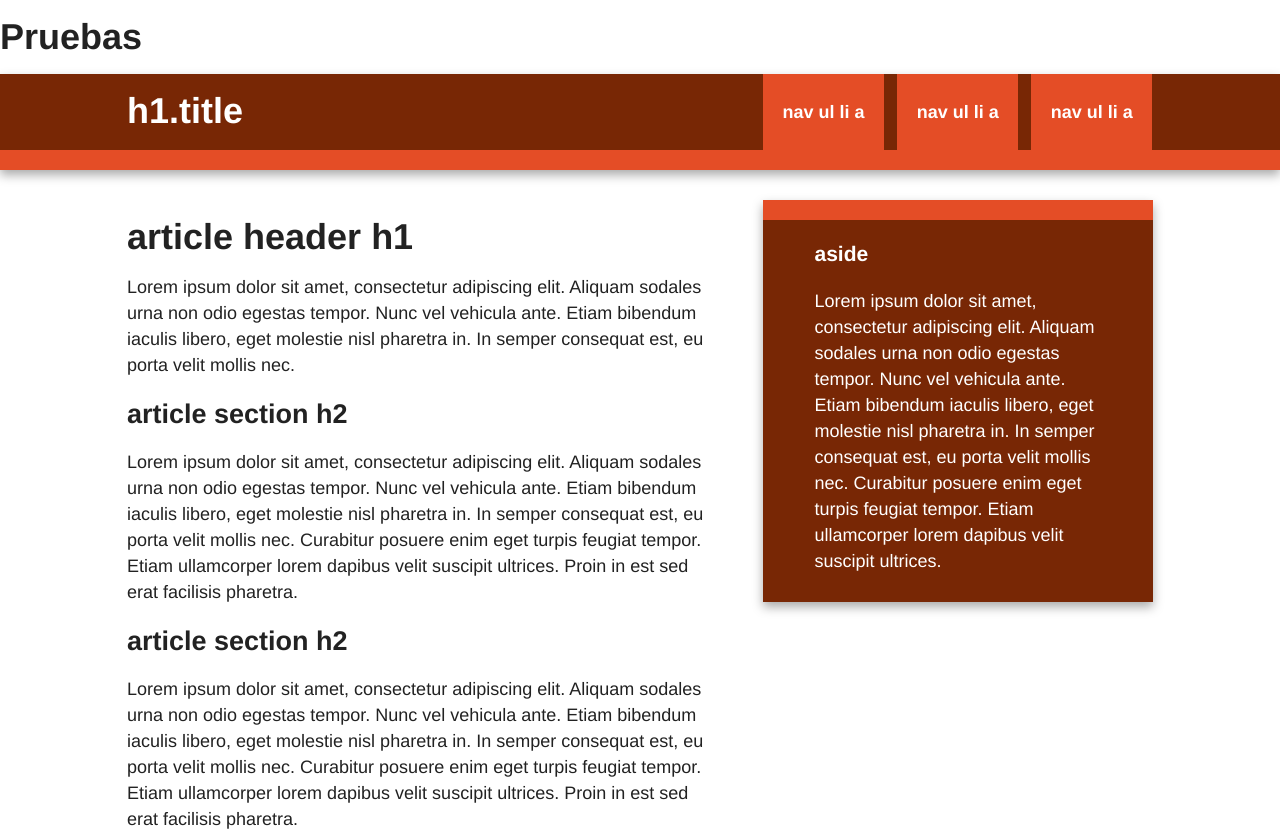
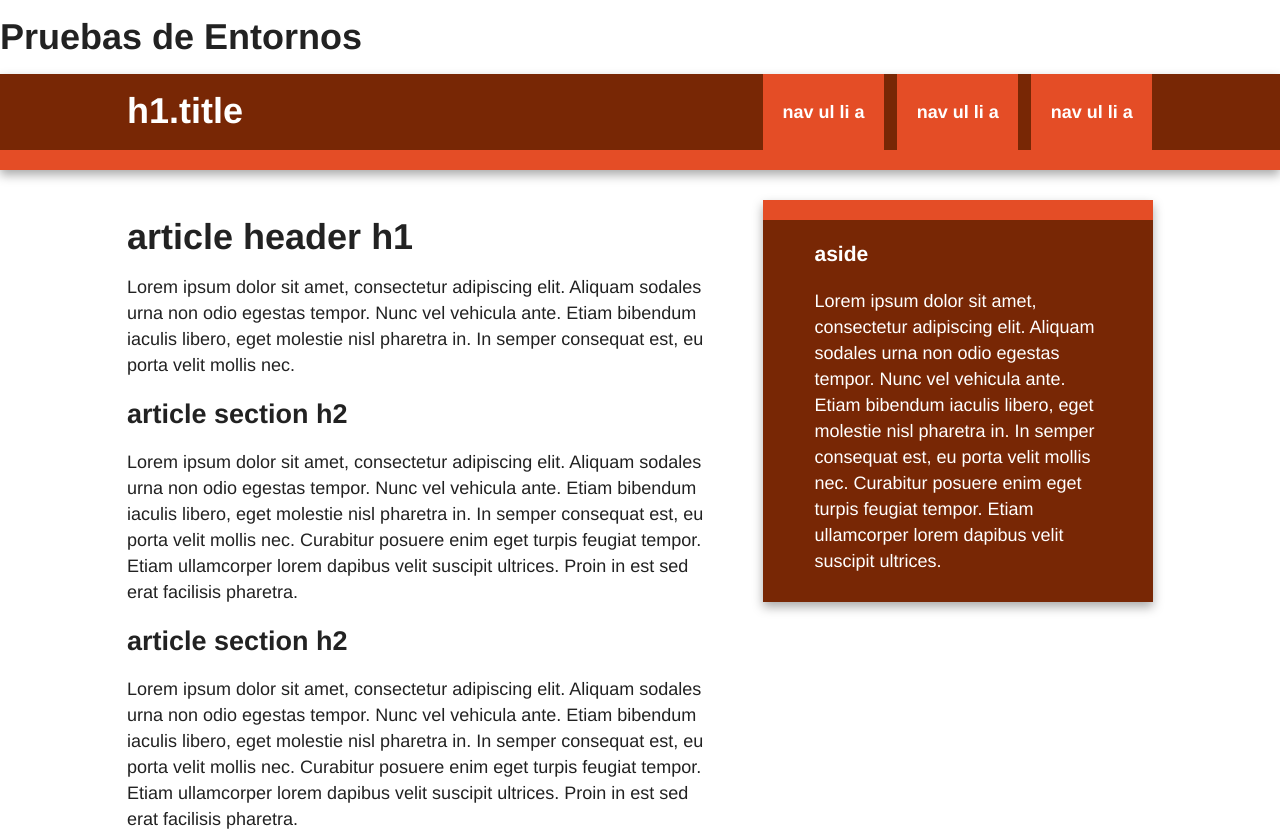
Before and after one commit to DaniJorCa/severo-ed-git, a plain HTML site: page initializr/index.html in a window 1280 px wide. Shown: the top 835 px of the page. Drawn offline with nearby package versions, Linux system fonts and the light colour scheme.

Commit message:
Modificamos Title h1

```diff
--- a/initializr/index.html
+++ b/initializr/index.html
@@ -4,7 +4,7 @@
 <!--[if IE 8]>         <html class="no-js lt-ie9" lang=""> <![endif]-->
 <!--[if gt IE 8]><!--> <html class="no-js" lang=""> <!--<![endif]-->
     <head>
-        <h1>Pruebas</h1>
+        <h1>Pruebas de Entornos</h1>
         <meta charset="utf-8">
         <meta http-equiv="X-UA-Compatible" content="IE=edge,chrome=1">
         <title></title>
```
